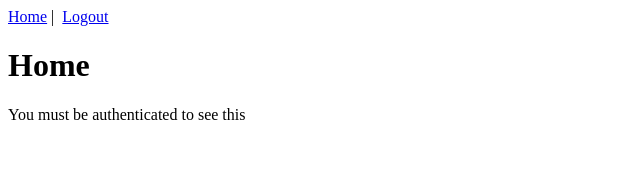
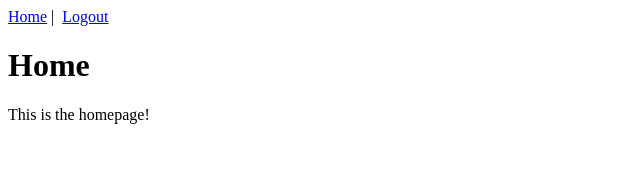
Before and after one commit to Dughlas/Capstone-Projects, a Vue app in the folder vue/: page / in a window 1280 px wide. Shown: the top 196 px of the page, without its empty margins (0-640 px from the left). Built offline with nearby package versions, Linux system fonts and the light colour scheme; sample sign-in values are in the browser's storage.

Commit message:
updated .env and homepage text

```diff
--- a/vue/src/views/Home.vue
+++ b/vue/src/views/Home.vue
@@ -1,7 +1,7 @@
 <template>
   <div class="home">
     <h1>Home</h1>
-    <p>You must be authenticated to see this</p>
+    <p>This is the homepage!</p>
   </div>
 </template>
 
```
Also changed, not shown: 2 other files (tests, documents, lock files or other folders).
